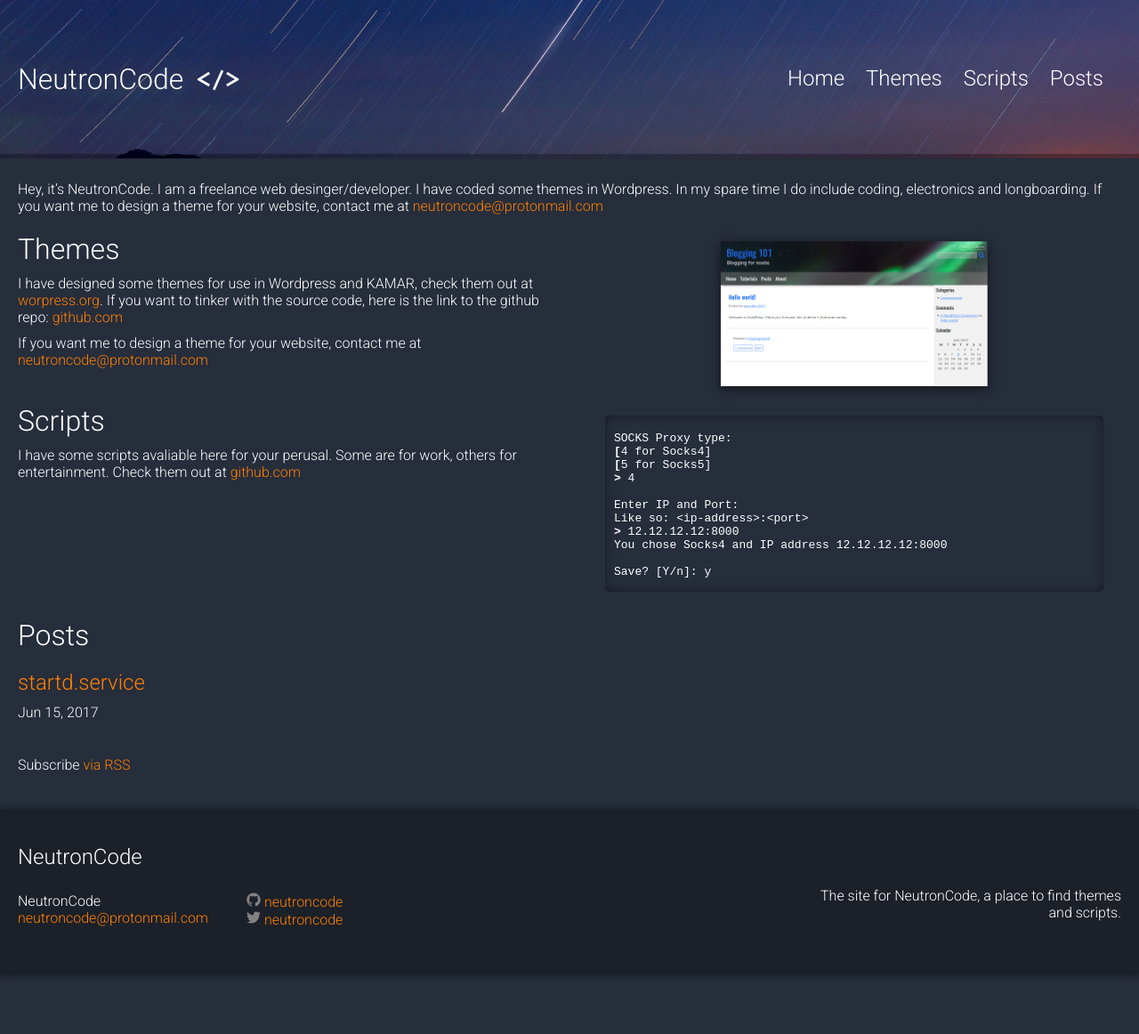
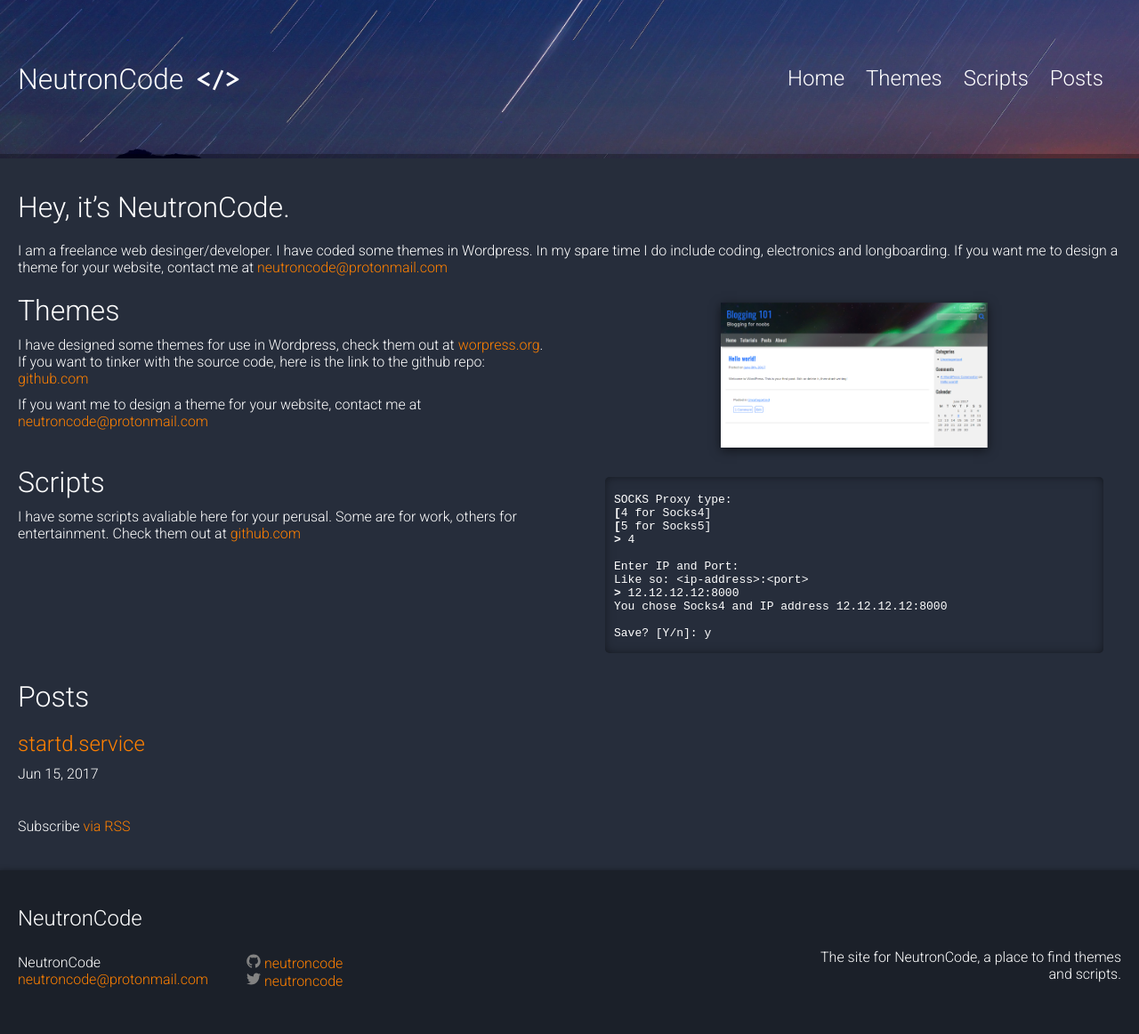
Before and after one commit to neutroncode/neutroncode.github.io, a Jekyll site: the page built from index.md, in a window 1280 px wide. Shown: the whole page at 89% size. Built offline with Jekyll 4.4.1, drawn with Linux system fonts in a browser that asks for light colours; nearby versions of some CDN libraries; our own code applies the rules of GitHub Pages for plain Markdown files; before the commit the page ends 1093 px from its top, so only the background shows below that.

Commit message:
Removed KAMAR references.

```diff
--- a/index.md
+++ b/index.md
@@ -1,12 +1,13 @@
 ---
 layout: home
 ---
-Hey, it's NeutronCode. I am a freelance web desinger/developer. I have coded some themes in Wordpress. In my spare time I do include coding, electronics and longboarding. If you want me to design a theme for your website, contact me at <a href="mailto://neutroncode@protonmail.com">neutroncode@protonmail.com</a>
+# Hey, it's NeutronCode.
+I am a freelance web desinger/developer. I have coded some themes in Wordpress. In my spare time I do include coding, electronics and longboarding. If you want me to design a theme for your website, contact me at <a href="mailto://neutroncode@protonmail.com">neutroncode@protonmail.com</a>
 
 <div class="showcase">
 <div class="showcase-left">
 # Themes {#themes}
-I have designed some themes for use in Wordpress and KAMAR, check them out at <a href="https://wordpress.org">worpress.org</a>. If you want to tinker with the source code, here is the link to the github repo: <a href="https://github.com">github.com</a>
+I have designed some themes for use in Wordpress, check them out at <a href="https://wordpress.org">worpress.org</a>. If you want to tinker with the source code, here is the link to the github repo: <a href="https://github.com">github.com</a>
 
 If you want me to design a theme for your website, contact me at <a href="mailto://neutroncode@protonmail.com">neutroncode@protonmail.com</a>
 
```
